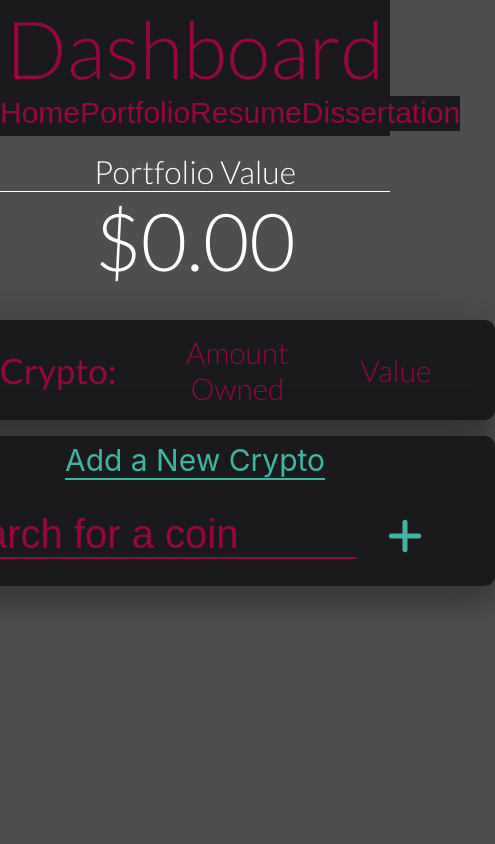
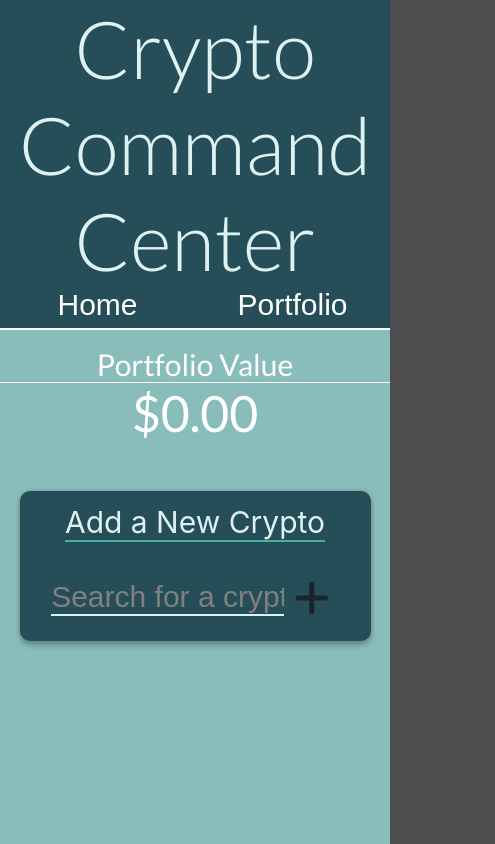
Before and after one commit to SebastianMartin/dashboard, a React (Create React App) app: page /portfolio in a window 390 px wide. Shown: the top 844 px of the page, 495 px wide, since content can reach past the window. Built offline with nearby package versions, Linux system fonts and the light colour scheme.

Commit message:
made it mobile friendlty

```diff
--- a/src/App.css
+++ b/src/App.css
@@ -14,16 +14,32 @@
   --black: #1A1A1D;
   --pink: #950740;
   --grey: #4E4E50;
+  /* --primary:#1A1A1D;
+  --secondary:#4E4E50;
+  --fontOne:#950740;
+  --fontTwo:#40B3A2; */
+  /* --primary: #5A5560;
+  --secondary: #9D8D8F;
+  --fontOne: #FAED26;
+  --fontTwo: #46344E; */
+  /* --primary: #2B7A78;
+  --secondary: #3AAFA9;
+  --fontOne: #DEF2F1;
+  --fontTwo: #19252A; */
+  --primary: #254E58;
+  --secondary: #88BDBC;
+  --fontOne: #DEF2F1;
+  --fontTwo: #19252A;
 }
 
 .App {
   text-align: center;
-  background-color: var(--grey);
+  background-color: var(--secondary);
   min-height: 150vh;
 }
 
 .TopHeader {
-  background-color: var(--black);
+  background-color: var(--primary);
   z-index: 200;
 }
 
@@ -31,21 +47,21 @@
   font-size: 80px;
   font-family: 'Lato', sans-serif;
   font-weight: 300;
-  color: var(--pink);
+  color: var(--fontOne);
 }
 
 h1 {
   font-family: 'Lato', sans-serif;
-  font-weight: 300;
-  font-size: 30x;
-  color: var(--pink)
+  font-weight: 400;
+  font-size: 30Px;
+  color: var(--fontOne)
 }
 
 h2 {
   font-family: 'Lato', sans-serif;
   font-weight: 400;
   font-size: 35px;
-  color: var(--pink)
+  color: var(--fontOne)
 }
 
 @keyframes App-logo-spin {
--- a/src/App.js
+++ b/src/App.js
@@ -15,7 +15,7 @@ const App = (props) => {
 			<div className="App">
 				<div className="TopHeader">
 					<h1 >
-						Dashboard
+						Crypto Command Center
 					</h1>
 				</div>
 				<Header />
--- a/src/Components/Card/Card.js
+++ b/src/Components/Card/Card.js
@@ -106,9 +106,6 @@ const Card = (props) => {
         currency: 'USD'
     });
 
-    const clicker = () => {
-        console.log("pepe")
-    }
     return (
         <div ref={CardContainerFieldRef} className="CardContainer">
             <div className="CardFavorites" onClick={() => { props.removeFavoriteClick(props.index) }} >
--- a/src/Components/Header/Header.css
+++ b/src/Components/Header/Header.css
@@ -3,25 +3,26 @@
     display: grid;
     justify-items: center;
     z-index: 100;
-    background-color: var(--black);
+    background-color: var(--primary);
     position: -webkit-sticky;
     position: sticky;
     top:0px;
     padding-bottom: 5px;
+    border-bottom: solid white 2px;
 
 }
 .HeaderButtonContainer{
     width: 100%;
     max-width: 1200px;
     display: grid;
-    grid-template-columns:repeat(4,1fr);
-    border-bottom: solid 1px var(--black);
+    grid-template-columns:repeat(2,1fr);
+    border-bottom: solid 1px var(--primary);
 }
 .HeaderButton{
     width: 100%;
     outline: none;
     border:none;
-    background-color: var(--black);
-    color:var(--pink);
+    background-color: var(--primary);
+    color: white;
     font-size: 30px;
 }
--- a/src/Components/Header/Header.js
+++ b/src/Components/Header/Header.js
@@ -14,14 +14,14 @@ const Header = (props) => {
             name: "Portfolio",
             value: "portfolio"
         },
-        {
-            name: "Resume",
-            value: "resume"
-        },
-        {
-            name: "Dissertation",
-            value: "dissertation"
-        },
+        // {
+        //     name: "Resume",
+        //     value: "resume"
+        // },
+        // {
+        //     name: "Dissertation",
+        //     value: "dissertation"
+        // },
         // {
         //     name: "Contact",
         //     value: "contact"
--- a/src/Components/Main/Main.js
+++ b/src/Components/Main/Main.js
@@ -59,8 +59,6 @@ const Main = () => {
     }
 
     let ScrollerCryptos = require('../../Data/coins')
-    console.log(ScrollerCryptos)
-
     ScrollerCryptos = ScrollerCryptos.filter(inFaves)
     ScrollerCryptos = ScrollerCryptos.filter(isSearched)
     return (
@@ -74,14 +72,14 @@ const Main = () => {
                 ))}
             </div>
             <h1 style={{ color: "white" }}>
-                Other Coins
+                Other Cryptos
             </h1>
             <br></br>
             <div className="CryptoSearch" >
                 <input
                     className="CryptoSearchInput"
                     type="text"
-                    placeholder="Search for a coin"
+                    placeholder="Search for a crypto"
                     value={searchState}
                     onChange={(e)=>setSearchState(e.target.value)}
                 ></input>
--- a/src/Components/Portfolio/Portfolio.css
+++ b/src/Components/Portfolio/Portfolio.css
@@ -15,7 +15,7 @@
 
 .PortfolioAssets {
     grid-column: 1/4;
-    min-width: 600px;
+    min-width: 900px;
     display: grid;
     grid-template-columns: repeat(1, minmax(0, 1fr));
     grid-gap: 1em;
@@ -33,17 +33,18 @@
     justify-items: center;
     align-items: center;
     border-radius: 10px;
-    box-shadow: 0 20px 20px rgba(0, 0, 0, 0.2), 0px 0px 50px rgba(0, 0, 0, 0.2);
-    cursor: pointer;
-    background-color: var(--black);
+    box-shadow: 0 5px 5px rgba(0, 0, 0, 0.2), 0px 0px 5px rgba(0, 0, 0, 0.2);
+    background-color: var(--primary);
     width: 100%;
     height: 100px;
     padding-left: 20px;
     padding-right: 20px;
 }
+
 .PortfolioAssetContainer i {
     font-size: 40px;
-    color: var(--green);
+    color: var(--fontTwo);
+    cursor: pointer;
 }
 
 .PortfolioAsset {
@@ -96,9 +97,9 @@
     border: solid tan 2px;
     width: 80px;
     height: 80px;
-    border: 8px solid var(--black);
-    border-top: 8px solid var(--pink);
-    border-bottom: 8px solid var(--pink);
+    border: 8px solid var(--primary);
+    border-top: 8px solid var(--fontOne);
+    border-bottom: 8px solid var(--fontOne);
     border-radius: 50%;
     animation: Spin 2s linear infinite;
 }
@@ -107,9 +108,9 @@
     width: 40px;
     height: 40px;
     position: absolute;
-    border: 6px solid var(--black);
-    border-top: 6px solid var(--pink);
-    border-bottom: 6px solid var(--pink);
+    border: 6px solid var(--primary);
+    border-top: 6px solid var(--fontOne);
+    border-bottom: 6px solid var(--fontOne);
     border-radius: 50%;
     animation: SpinCounterClockwise 1.25s linear infinite;
 }
@@ -121,9 +122,8 @@
 .PortfolioAddNewCoinWrapper {
     width: 100%;
     border-radius: 10px;
-    box-shadow: 0 20px 20px rgba(0, 0, 0, 0.2), 0px 0px 50px rgba(0, 0, 0, 0.2);
-    cursor: pointer;
-    background-color: var(--black);
+    box-shadow: 0 5px 5px rgba(0, 0, 0, 0.2), 0px 0px 5px rgba(0, 0, 0, 0.2);
+    background-color: var(--primary);
     min-width: 600px;
     display: flex;
     align-items: center;
@@ -131,11 +131,12 @@
 
 .PortfolioAddNewCoinWrapper i {
     font-size: 40px;
-    color: var(--green);
+    color: var(--fontTwo);
+    cursor: pointer;
 }
 
 .PortfolioAddNewCoin {
-    width:100%;
+    width: 100%;
     display: grid;
     justify-items: center;
     height: 150px;
@@ -146,7 +147,7 @@
 }
 
 .PortfolioAddNewCoin p {
-    color: var(--green);
+    color: var(--fontOne);
     font-size: 30px;
     ;
 }
@@ -158,15 +159,15 @@
     margin: 5%;
     height: 60%;
     border: none;
-    background-color: var(--black);
+    background-color: var(--primary);
     font-size: 40px;
-    color: var(--pink);
-    border-bottom: solid var(--pink) 2px;
+    color: var(--fontOne);
+    border-bottom: solid var(--fontOne) 2px;
 }
 
 .PortfolioInputDropDown {
     position: absolute;
-    background-color: var(--black);
+    background-color: var(--primary);
     min-width: 160px;
     box-shadow: 0px 8px 16px 0px rgba(0, 0, 0, 0.2);
     z-index: 1;
@@ -174,6 +175,8 @@
     max-height: 400px;
     margin-bottom: 100px;
     overflow: scroll;
+    padding-left: 20px;
+    padding-right: 20px;
 }
 
 .PortfolioInputDropDown::-webkit-scrollbar {
@@ -189,30 +192,29 @@
     /* Firefox */
 }
 
-
 .PortfolioInputNumber::-webkit-inner-spin-button {
     -webkit-appearance: none;
     -moz-appearance: textfield;
 }
 
 .PortfolioInput::placeholder, .PortfolioInputNumber::placeholder {
-    color: var(--pink);
+    /* color: var(--secondary); */
 }
 
 .PortfolioInput:focus, .PortfolioInputNumber:focus {
     outline: 0;
 }
 
-
 .PortfolioSearchIcon {
-    border-top: solid var(--pink) 2px;
+    border-top: solid var(--fontOne) 2px;
     display: grid;
     align-items: center;
     grid-template-columns: repeat(3, 1fr);
-    background-color: var(--black);
+    background-color: var(--primary);
     font-size: 40px;
     padding: 5px 0px;
     width: 400px;
+    cursor: pointer;
 }
 
 .PortfolioSearchIndexIcon {
@@ -227,47 +229,106 @@
     height: 100%;
     object-fit: cover;
 }
-.PortfolioSelectedAsset{
+
+.PortfolioSelectedAsset {
     display: grid;
     grid-template-columns: repeat(2, 1fr);
 }
-.PortfolioSelectedAssetIcon{
+
+.PortfolioSelectedAssetIcon {
     height: 70px;
     width: 120px;
     display: grid;
     justify-items: center;
     align-items: center;
 }
+
 .PortfolioInputNumber {
     width: 100px;
     margin: 5%;
     height: 60%;
     border: none;
-    background-color: var(--black);
+    background-color: var(--primary);
     font-size: 40px;
-    color: var(--pink);
+    color: var(--fontOne);
     -webkit-appearance: none;
     -moz-appearance: textfield;
-    border-bottom: solid var(--pink) 2px;
+    border-bottom: solid var(--fontOne) 2px;
 }
 
 .PortfolioInputNumber::-webkit-inner-spin-button {
+    font-weight: 300;
     -webkit-appearance: none;
     -moz-appearance: textfield;
 }
 
 .PortfolioInput::placeholder, .PortfolioInputNumber::placeholder {
-    color: var(--pink);
+    color: grey;
 }
 
 .PortfolioInput:focus, .PortfolioInputNumber:focus {
     outline: 0;
 }
-.PortfolioInputNumberUpdate{
+
+.PortfolioInputNumberUpdate {
     display: flex;
     align-items: center;
 }
+
 .PortfolioInputNumberUpdate i {
     font-size: 40px;
-    color: var(--green);
+    color: var(--fontTwo);
+    cursor: pointer;
 }
+
+.PortfolioAssetEditButton {
+    cursor: pointer;
+    background-color: transparent;
+    font-size: 30px;
+    padding: 5% 15%;
+    border-radius: 8px;
+    ;
+    border: var(--secondary);
+    color: var(--secondary);
+}
+.PortfolioSum>h1:nth-child(2){
+    font-size: 80px;
+}
+
+
+
+@media (max-width: 1000px) {
+
+    .PortfolioAddNewCoinWrapper {
+        width: 90%;
+        min-width: 0px;
+    }
+    .PortfolioAssets {
+        width: 90%;
+        min-width: 0px;
+    }
+    .PortfolioAssetInfo {
+        display: grid;
+        width: 100%;
+        grid-template-columns: repeat(3, 1fr);
+        justify-items: start;
+        align-items: center;
+    }
+    .PortfolioAssetInfo h1, .PortfolioAssetInfo h2 {
+        transform: scale(.8);
+    }
+    .PortfolioSum>h1:nth-child(2){
+        font-size: 65px;
+    }
+}
+@media (max-width: 600px) {
+    .PortfolioAssetIcon {
+        display: none;
+    }
+    .PortfolioSum>h1:nth-child(2){
+        font-size: 50px;
+    }
+    .PortfolioInput {
+        font-size: 30px;
+    }
+}
--- a/src/Components/Portfolio/Portfolio.js
+++ b/src/Components/Portfolio/Portfolio.js
@@ -38,7 +38,7 @@ const Asset = (props) => {
                 let tempCoins = JSON.parse(localStorage.getItem('portfolio'))
                 for (let i = 0; i < tempCoins.length; i++) {
                     if (tempCoins[i].coin.apiName === props.coin.coin.apiName) {
-                        tempCoins[i].value = parseFloat(data.price) * parseFloat(props.coin.amount)
+                        tempCoins[i].value = parseFloat(data.price) * parseFloat(tempCoins[i].amount)
                     }
                 }
                 dispatch(updatePortfolio(tempCoins))
@@ -63,11 +63,11 @@ const Asset = (props) => {
         localStorage.setItem('portfolio', JSON.stringify(tempCoins))
         setEditing(false)
     }
-    const deleteAsset =() =>{
+    const deleteAsset = () => {
         let tempCoins = JSON.parse(localStorage.getItem('portfolio'))
         for (let i = 0; i < tempCoins.length; i++) {
             if (tempCoins[i].coin.apiName === props.coin.coin.apiName) {
-                tempCoins.splice(i,1)
+                tempCoins.splice(i, 1)
             }
         }
         dispatch(updatePortfolio(tempCoins))
@@ -97,7 +97,14 @@ const Asset = (props) => {
                                 <i className='fas fa-check' onClick={updateAssetAmount}></i>
                             </div>
                             :
-                            <h1 className="PortfolioAssetPrice" onClick={() => setEditing(true)}>{props.coin.amount}</h1>}
+                            <div>
+                                {(props.coin.amount === 0) ?
+                                    <button className="PortfolioAssetEditButton" onClick={() => setEditing(true)}><p>Add</p></button>
+                                    :
+                                    <h1 className="PortfolioAssetPrice" onClick={() => setEditing(true)}>{props.coin.amount}</h1>}
+
+                            </div>
+                        }
 
                         </div>
 
@@ -137,6 +144,8 @@ const Portfolio = (props) => {
     const dispatch = useDispatch()
     const portfolioState = useSelector(state => state.portfolio)
 
+    const searchRef = useRef()
+
     const [newCryptoState, setNewCryptoState] = useState("")
     const [newCryptoAmount, setNewCryptoAmount] = useState("")
     const [newCryptoSelected, setnewCryptoSelected] = useState(false)
@@ -151,10 +160,21 @@ const Portfolio = (props) => {
         }
         return false
     }
+    const isChosen = (crypto) =>{
+        let tempCoins = JSON.parse(localStorage.getItem('portfolio'))
+        console.log(tempCoins)
+        for (let i = 0; i < tempCoins.length; i++) {
+            if (crypto.apiName === tempCoins[i].coin.apiName) {
+                return false
+            }
+        }
+        return true
+    }
     let allCryptos = require('../../Data/coins')
     let filteredCryptos = []
     if (newCryptoState != "" && !newCryptoSelected) {
         filteredCryptos = allCryptos.filter(isSearched)
+        filteredCryptos = filteredCryptos.filter(isChosen)
     }
 
 
@@ -225,6 +245,7 @@ const Portfolio = (props) => {
                     }
                     dispatch(updatePortfolio(tempCoins))
                     localStorage.setItem('portfolio', JSON.stringify(tempCoins))
+                    setNewCryptoState("")
                 }
             }
 
@@ -240,12 +261,30 @@ const Portfolio = (props) => {
         <div className="PortfolioWrapper">
             <div className="PortfolioSum">
                 <h1 style={{ color: "white", borderBottom: "solid white 1px" }}>Portfolio Value</h1>
-                <h1 style={{ color: "white", fontSize: "80px" }}>{formatter.format(CoinsSum)}</h1>
+                <h1 style={{ color: "white"}}>{formatter.format(CoinsSum)}</h1>
             </div>
             <div className="Portfolio">
 
                 <div className="PortfolioAssets">
-                    <div className="PortfolioAssetWrapper">
+                    {portfolioState.coins.length > 0 ?
+                        <div className="PortfolioAssetWrapper">
+                            <div className="PortfolioAssetContainer" style={{height:"50px"}}>
+                                <div className="PortfolioAsset">
+                                    <div style={{ width: "100px" }} className="PortfolioAssetIcon">
+                                    </div>
+                                    <div className="PortfolioAssetInfo">
+                                        <h1 className="PortfolioAssetShortName">
+                                            Crypto:                                </h1>
+                                        <h1 className="PortfolioAssetPrice">Amount:</h1>
+                                        <h1 style={{ justifySelf: "center" }} className="PortfolioAssetPrice">Value:</h1>
+
+                                    </div>
+                                </div>
+                            </div>
+                        </div> :
+                        <div />
+                    }
+                    {/* <div className="PortfolioAssetWrapper">
                         <div className="PortfolioAssetContainer">
                             <div className="PortfolioAsset">
                                 <div style={{ width: "100px" }} className="PortfolioAssetIcon">
@@ -259,7 +298,7 @@ const Portfolio = (props) => {
                                 </div>
                             </div>
                         </div>
-                    </div>
+                    </div> */}
                     {portfolioState.coins.map((value) => (
                         <Asset coin={value} />
                     ))}
@@ -269,9 +308,10 @@ const Portfolio = (props) => {
                         <p style={{ gridColumn: "1/5", borderBottom: "solid var(--green) 2px" }}>Add a New Crypto</p>
                         <div style={{ gridColumn: "1/4" }}>
                             <input
+                                ref={searchRef}
                                 className="PortfolioInput"
                                 type="text"
-                                placeholder="Search for a coin"
+                                placeholder="Search for a crypto"
                                 value={newCryptoState}
                                 onChange={(e) => (setNewCryptoState(e.target.value), setnewCryptoSelected(false))}
                             ></input>
```
Also changed, not shown: src/Components/Card/Card.css (+27 -24 lines), src/Components/Main/Main.css (+35 -7 lines), src/Components/ScrollerIndex/ScrollerIndex.css (+95 -31 lines), 1 other file (tests, documents, lock files or other folders).
